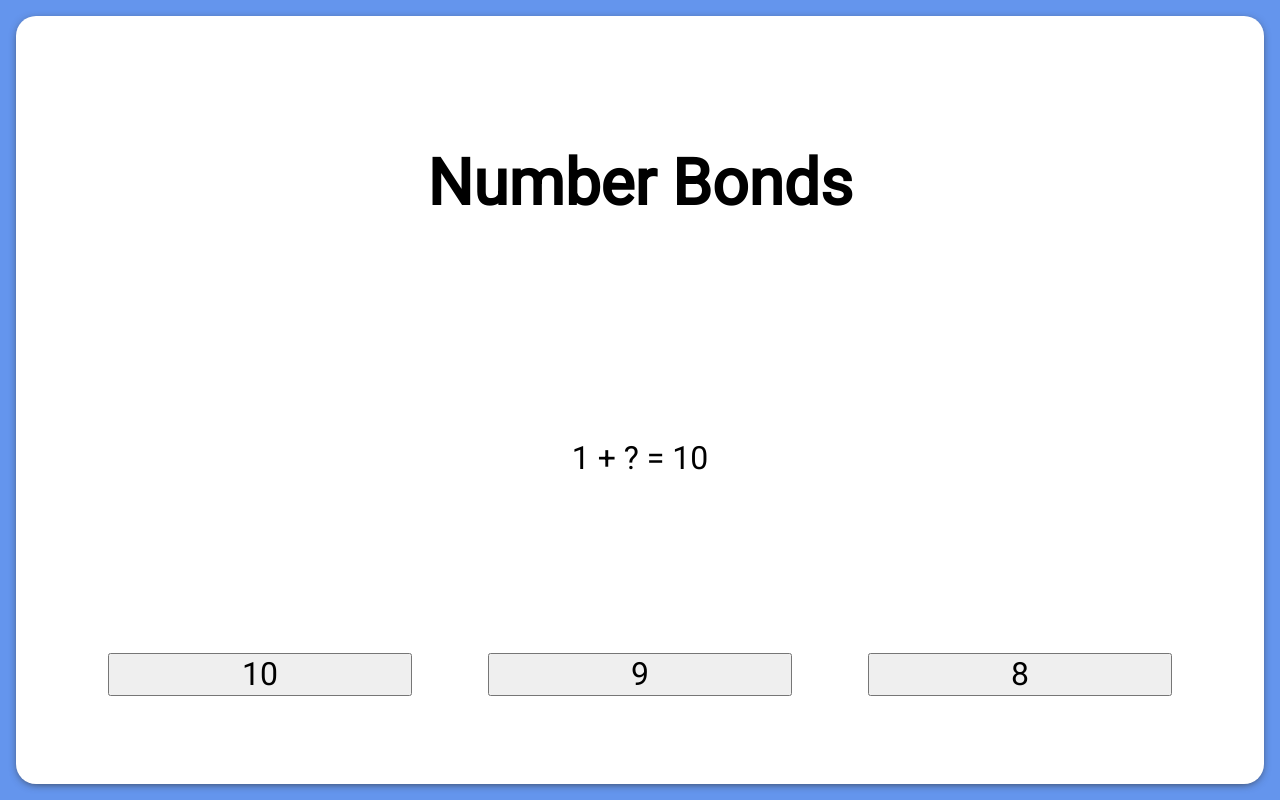
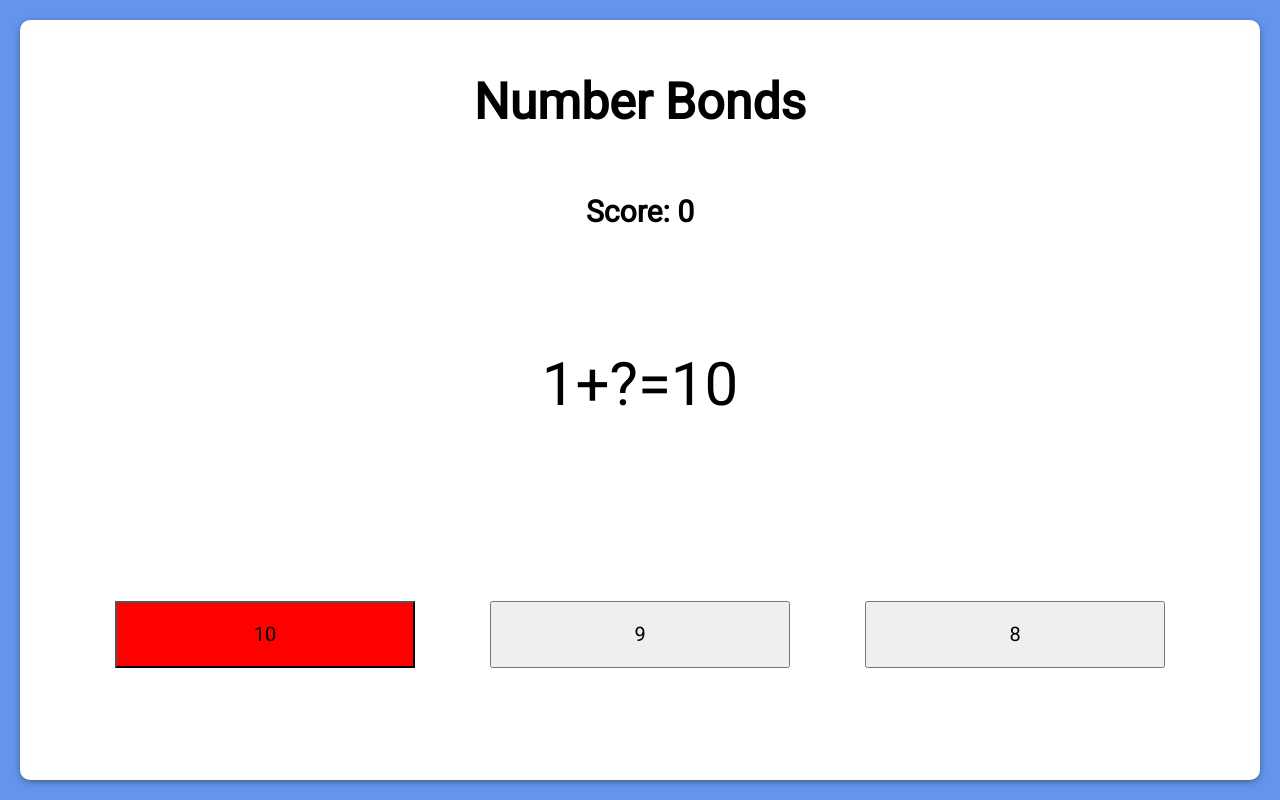
Before and after one commit to s-hop/NumberGames, a plain HTML site: page index.html in a window 1280 px wide. Both pictures are taken after a click on the button "10". Drawn offline with nearby package versions, Linux system fonts and the light colour scheme.

Commit message:
added functionality + styling. Grid refactor

```diff
--- a/index.html
+++ b/index.html
@@ -16,10 +16,12 @@
 	</head>
 	<body>
 		<div id="wrapper">
-			<h1>Number Bonds</h1>
-			<p>
-				<span id="randomBond">0</span> + <span id="selectedNumber">?</span> = 10
+			<h1 id="gameTitle">Number Bonds</h1>
+			<h3 id="score">Score:<span id="scoreCounter"> 0</span></h2>
+			<p id="equation">
+				<span id="randomBond">0</span>+<span id="selectedNumber">?</span>=10
 			</p>
+			<div id="answers"></div>
 		</div>
 
 		<script src="./index.js"></script>
--- a/index.js
+++ b/index.js
@@ -3,9 +3,8 @@ const getRandomInt = max => {
 	return Math.floor(Math.random() * (max + 1));
 };
 
-const getRandomElement = array => {
-	return array[Math.floor(Math.random() * array.length)];
-};
+const getRandomElement = array =>
+	array[Math.floor(Math.random() * array.length)];
 
 const shuffleArray = array => {
 	for (let i = array.length - 1; i > 0; i--) {
@@ -16,15 +15,33 @@ const shuffleArray = array => {
 	}
 };
 
+const answerClickHandler = e => {
+	if (parseInt(e.target.value) === correctAnswer) {
+		score++;
+		scoreCounter.innerText = score;
+		e.target.classList.add('correct');
+		equation.innerText = 'CORRECT!';
+	} else {
+		e.target.classList.add('incorrect');
+	}
+};
+
 const createAnswerButton = element => {
 	const answerButton = document.createElement('button');
 	answerButton.innerText = element;
-	root.appendChild(answerButton);
+	answerButton.value = element;
+	answerButton.addEventListener('click', answerClickHandler);
+	answerButtons.appendChild(answerButton);
 };
 
 ///
 
 const root = document.querySelector('#wrapper');
+const answerButtons = document.querySelector('#answers');
+const scoreCounter = document.querySelector('#scoreCounter');
+const equation = document.querySelector('#equation');
+
+let score = 0;
 const answers = [];
 
 const firstBond = document.querySelector('#randomBond');
--- a/style.css
+++ b/style.css
@@ -1,21 +1,27 @@
+html {
+	font-size: 62.5%;
+}
+
 body {
 	font-family: 'Roboto', sans-serif;
-	font-size: 2em;
 	height: 100vh;
 	box-sizing: border-box;
-	padding: 0.5em;
-	display: flex;
+	padding: 2rem;
 	background-color: cornflowerblue;
 }
 
 #wrapper {
-	flex-grow: 1;
-	display: flex;
-	flex-wrap: wrap;
-	justify-content: space-evenly;
-	align-content: space-around;
-	border-radius: 20px;
-	padding: 0.5em;
+	box-sizing: border-box;
+	height: 100%;
+	display: grid;
+	grid-template-rows: repeat(2, max-content) 1fr 1fr;
+	grid-template-areas:
+		'title'
+		'score'
+		'equation'
+		'answers';
+	border-radius: 1rem;
+	padding: 2rem;
 	background-color: white;
 	-webkit-box-shadow: 0px 2px 10px -3px rgba(43, 43, 43, 1);
 	-moz-box-shadow: 0px 2px 10px -3px rgba(43, 43, 43, 1);
@@ -23,11 +29,45 @@ body {
 }
 
 h1,
+h3,
 p {
 	width: 100%;
 	text-align: center;
 }
 
+#gameTitle {
+	font-size: 5rem;
+}
+
+#score {
+	font-size: 3rem;
+}
+
+#equation {
+	display: flex;
+	justify-content: center;
+	align-items: center;
+	font-size: 6rem;
+}
+
+#answers {
+	grid-area: 'answers';
+	display: flex;
+	justify-content: space-evenly;
+	align-items: center;
+	font-size: 2rem;
+}
+
 button {
+	box-sizing: border-box;
 	width: 25%;
+	padding: 2rem;
 }
+
+.correct {
+	background-color: lawngreen;
+}
+
+.incorrect {
+	background-color: red;
+}
```
